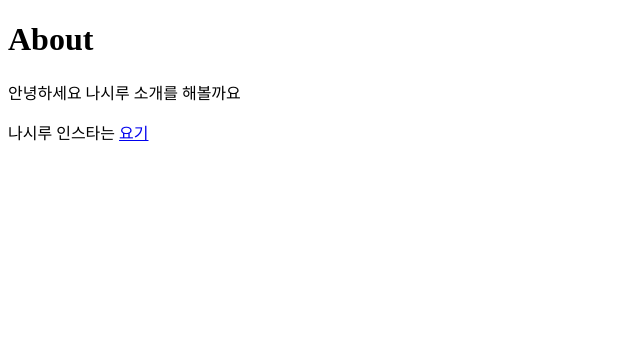
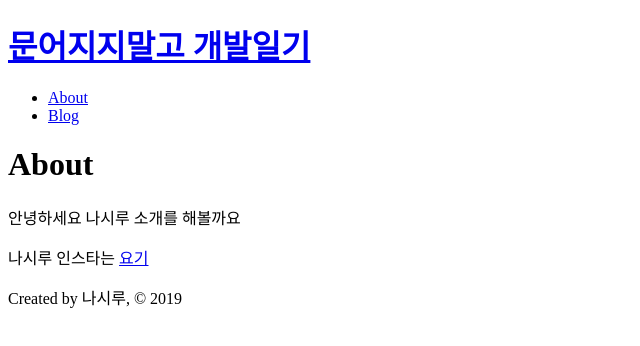
Before and after one commit to choinashil/blog, a Gatsby site: page /about in a window 1280 px wide. Shown: the whole page, without its empty margins (0-640 px from the left). Built offline with nearby package versions, Linux system fonts and the light colour scheme; Gatsby itself is replaced by a stand-in of ours.

Commit message:
Apply layout with header and footer

```diff
--- /dev/null
+++ b/src/components/footer.js
@@ -0,0 +1,11 @@
+import React from 'react'
+
+const Footer = () => {
+    return (
+        <footer>
+            <p>Created by 나시루, © 2019</p>
+        </footer>
+    );
+}
+
+export default Footer
--- /dev/null
+++ b/src/components/header.js
@@ -0,0 +1,22 @@
+import React from 'react'
+import { Link } from 'gatsby'
+
+const Header = () => {
+    return (
+        <div>
+            <Link to='/'><h1>문어지지말고 개발일기</h1></Link>
+            <nav>
+                <ul>
+                    <li>
+                        <Link to='/about'>About</Link>
+                    </li>
+                    <li>
+                        <Link to='/blog'>Blog</Link>
+                    </li>
+                </ul>
+            </nav>
+        </div>
+    );
+}
+
+export default Header
--- /dev/null
+++ b/src/components/layout.js
@@ -0,0 +1,16 @@
+import React from 'react'
+
+import Header from './header'
+import Footer from './footer'
+
+const Layout = props => {
+    return (
+        <div>
+            <Header />
+            {props.children}
+            <Footer />
+        </div>
+    )
+}
+
+export default Layout
--- a/src/pages/about.js
+++ b/src/pages/about.js
@@ -1,11 +1,15 @@
 import React from 'react'
+
+import Layout from '../components/layout'
 
 const about = () => {
     return (
         <div>
-            <h1>About</h1>
-            <p>안녕하세요 나시루 소개를 해볼까요</p>
-            <span>나시루 인스타는 <a href='https://www.instagram.com/n.shx/?hl=ko' target='_blank' rel='noopener noreferrer'>요기</a></span>
+            <Layout>
+                <h1>About</h1>
+                <p>안녕하세요 나시루 소개를 해볼까요</p>
+                <span>나시루 인스타는 <a href='https://www.instagram.com/n.shx/?hl=ko' target='_blank' rel='noopener noreferrer'>요기</a></span>
+            </Layout>
         </div>
     );
 }
```
Also changed, not shown: src/pages/blog.js (+6 -2 lines), src/pages/index.js (+8 -4 lines).
